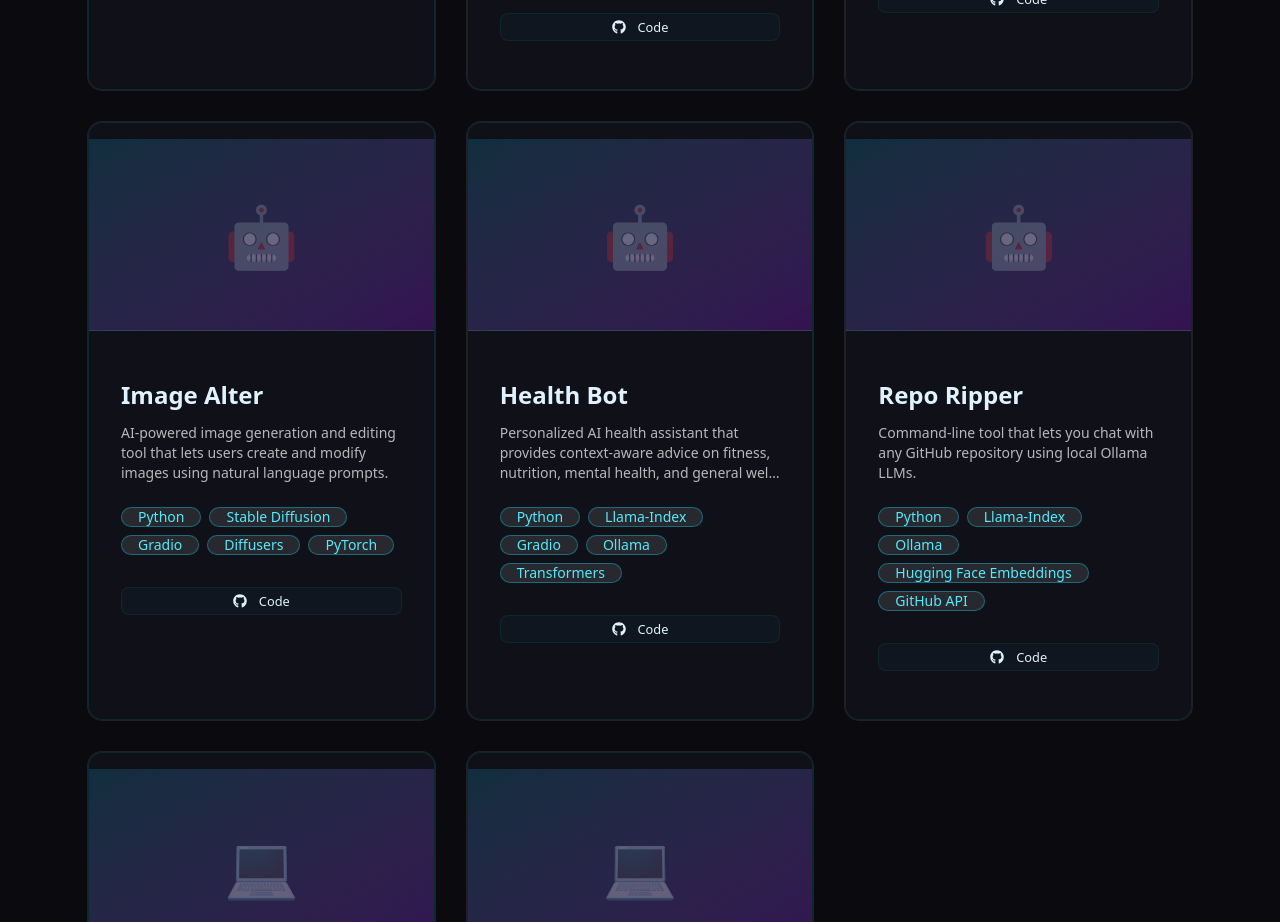
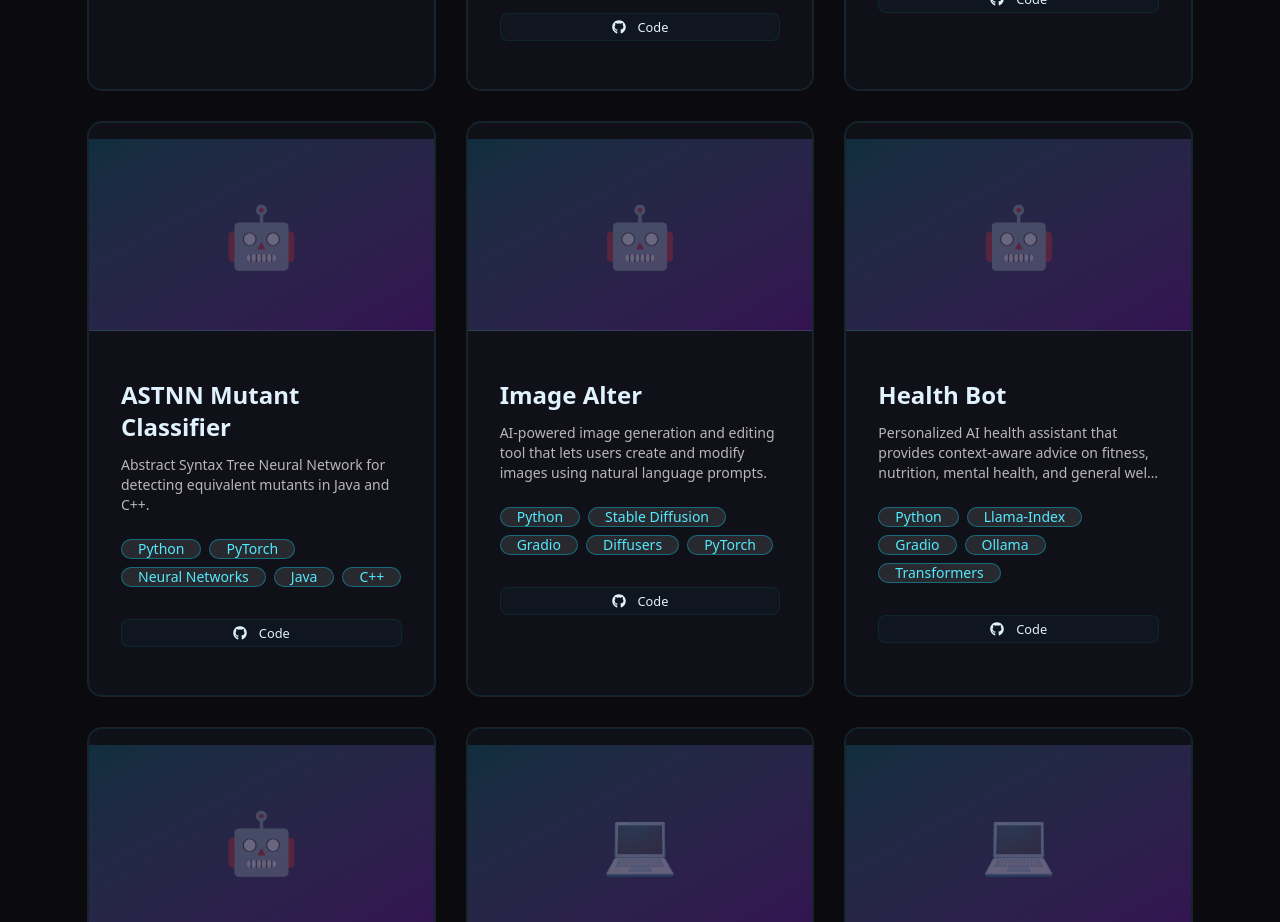
Before and after one commit to JakeFurtaw/jf-coded-v2, a Next.js app: page /projects in a window 1280 px wide. Shown: the part 900-1822 px from the top of the page. Built offline with nearby package versions, Linux system fonts and the light colour scheme.

Commit message:
added ASTNN project to projects list

```diff
--- a/app/projects/page.tsx
+++ b/app/projects/page.tsx
@@ -49,7 +49,16 @@ const projects: Project[] = [
     github: "https://github.com/JakeFurtaw/Chat-RAG",
   },
   {
-    id: 4,
+  id: 4,
+  title: "ASTNN Mutant Classifier",
+  description: "Abstract Syntax Tree Neural Network for detecting equivalent mutants in Java and C++.",
+  longDescription: "Built and trained an Abstract Syntax Tree Neural Network (ASTNN) to identify equivalent vs. non-equivalent mutants in Java and C++ source code. The model converts mutated programs into AST representations, learns structural features, and classifies semantic equivalence. This work aims to significantly reduce the manual effort required in mutation testing by automating equivalence detection.",
+  category: "AI/ML",
+  technologies: ["Python", "PyTorch", "Neural Networks", "Java", "C++", "Over/Undersampling", "Model Training & Optimization"],
+  github: "https://gitlab.com/JakeFurtaw/ASTNN-COSC490",
+  },
+  {
+    id: 5,
     title: "Image Alter",
     description: "AI-powered image generation and editing tool that lets users create and modify images using natural language prompts.",
     longDescription: "A Gradio web application for AI image generation and editing powered by Stable Diffusion. Supports text-to-image generation and image-to-image transformation using Flux models (FLUX.1-schnell and fine-tuned variants). Features customizable generation parameters, interactive image gallery, and responsive UI. Built with the Diffusers library and PyTorch for GPU-accelerated inference.",
@@ -58,7 +67,7 @@ const projects: Project[] = [
     github: "https://github.com/JakeFurtaw/ImageAlter",
   },
   {
-    id: 5,
+    id: 6,
     title: "Health Bot",
     description: "Personalized AI health assistant that provides context-aware advice on fitness, nutrition, mental health, and general well-being.",
     longDescription: "An AI health assistant with user authentication and persistent per-user chat history. Built using Llama-Index for the retrieval-augmented chat engine, Hugging Face embeddings (stella_en_400M_v5), and Ollama (Mistral-Nemo) as the backend LLM. Features context-aware conversations, memory buffering, and a clean Gradio web interface for interactive health-related guidance on fitness, nutrition, mental health, and wellness.",
@@ -67,7 +76,7 @@ const projects: Project[] = [
     github: "https://github.com/JakeFurtaw/HealthReelDemo",
   },
   {
-    id: 6,
+    id: 7,
     title: "Repo Ripper",
     description: "Command-line tool that lets you chat with any GitHub repository using local Ollama LLMs.",
     longDescription: "A privacy-focused command-line tool that allows users to interact with entire GitHub repositories using local Ollama LLMs. Repo Ripper uses Llama-Index to index codebases and enables natural language queries about structure, dependencies, and functionality. Supports file filtering, conversation memory, and works entirely offline after initial setup.",
@@ -76,7 +85,7 @@ const projects: Project[] = [
     github: "https://github.com/JakeFurtaw/RepoRipper",
   },
   {
-    id: 7,
+    id: 8,
     title: "JFCoded Portfolio Website",
     description: "This very website — a modern space-themed developer portfolio.",
     longDescription: "Built with Next.js 15, TypeScript, Tailwind CSS, Framer Motion, and shadcn/ui. Features dark space theme, smooth animations, and responsive design.",
@@ -86,7 +95,7 @@ const projects: Project[] = [
     live: "https://www.jfcoded.com",
   },
   {
-    id: 8,
+    id: 9,
     title: "Frontier Signal Partners Website",
     description: "Modern single page website for Frontier Signal Partners.",
     longDescription: "Built with Next.js 15, TypeScript, Tailwind CSS, Framer Motion, and shadcn/ui.",
```
